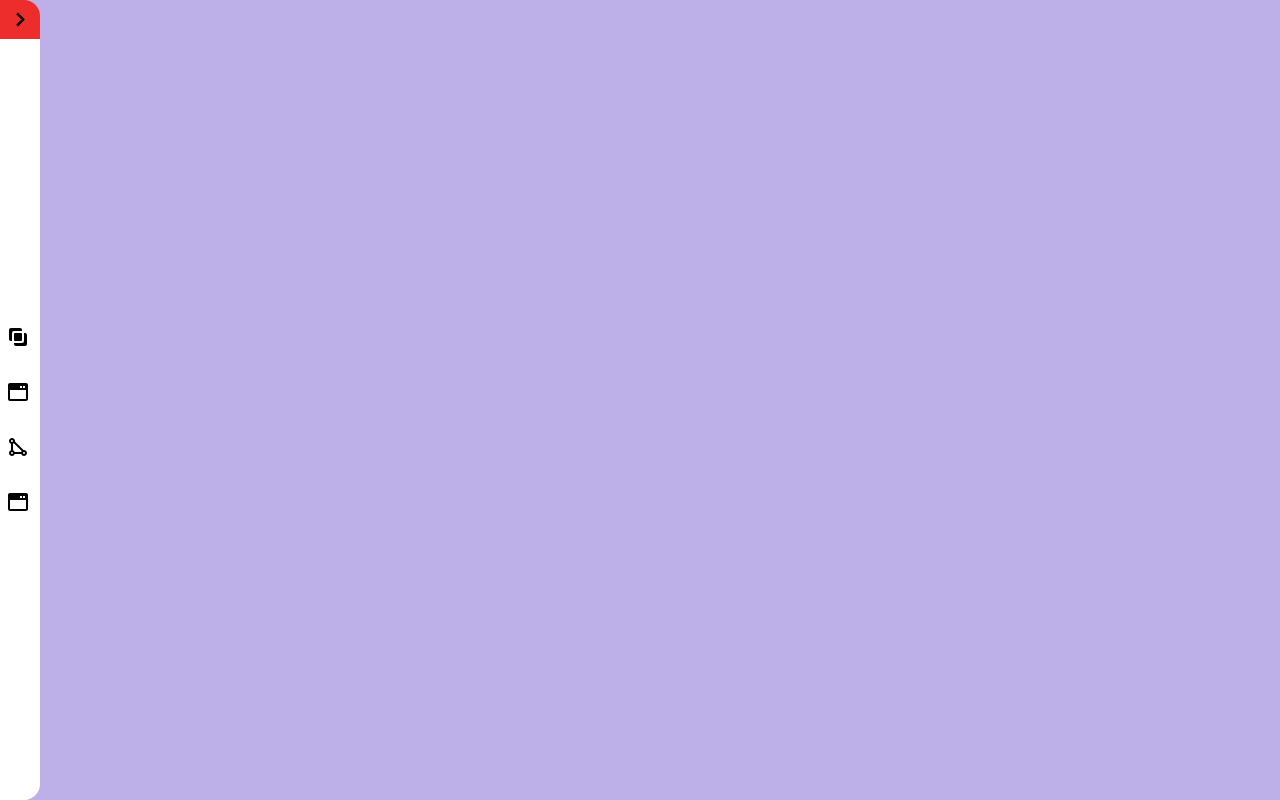
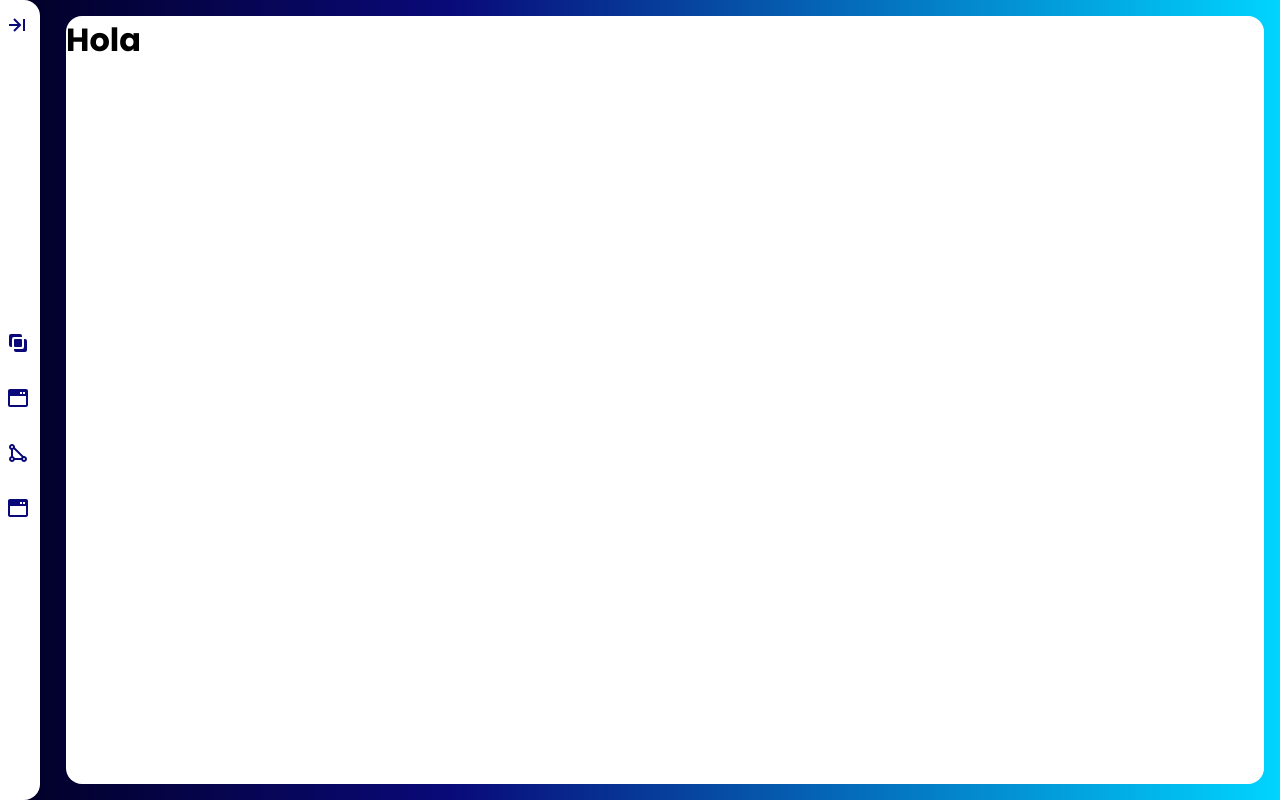
Before and after one commit to Luckord1989/Pruebas_estilos, a PHP site: page / in a window 1280 px wide. Run offline with PHP 8.4, Linux system fonts and the light colour scheme.

Commit message:
Barra de navetgacion operativa

```diff
--- a/efectos.js
+++ b/efectos.js
@@ -1,32 +1,49 @@
+// Declaramos las clases a emplear
+// Clase de los item con menu
 let nav = document.querySelector(".nav");
 let button = nav.children[0];
-let button_icon = document.querySelector(".button__icon");
+let items_menu = document.querySelectorAll(".list__item--click");
+//Clase de los botones
+//Mostramos menu
 
-button.addEventListener("click", () => {
-    button_icon.classList.toggle("giro");
-
-    if (nav.clientWidth == "40") {
-        nav.style.width = "300px";
-    } else {
-        nav.style.width = "40px";
+button.addEventListener("click",() =>{
+    button.classList.toggle("giro");
+    mostrar_menu();
+    if(nav.clientWidth != "40"){
+        ocultar_menu();
     }
 });
 
-// Declaramos las clases a emplear
-// Clase de los item con menu
-let items_menu = document.querySelectorAll(".list__item--click");
-//Clase de los botones
-//Mostramos menu
+function mostrar_menu(){
+    nav.style.width = "300px";
+    mostrar_sub_menu();
+}
+
+function ocultar_menu(){
+    nav.style.width = "40px";
+    ocultar_sub_menu();
+}
+
+function mostrar_sub_menu() {
     items_menu.forEach(item_menu => {
-    let button_menu = item_menu.children[0];
+        var button_menu = item_menu.children[0];
         button_menu.addEventListener("click", () => {
             button_menu.classList.toggle("arrow");
-        menu = button_menu.nextElementSibling;
+            var menu = button_menu.nextElementSibling;
             if (menu.clientHeight == "0") {
                 menu.style.height = menu.scrollHeight + "px";
             } else {
                 menu.style.height = "0px";
             }
         });
+    });
+}
 
+function ocultar_sub_menu() {
+    items_menu.forEach(item_menu => {
+        var button_menu = item_menu.children[0];
+        button_menu.classList.remove("arrow");
+        var menu = item_menu.children[1];
+        menu.style.height = "0px";
     });
+}
--- a/estilo.css
+++ b/estilo.css
@@ -8,8 +8,13 @@
 }
 
 body{
-    background-color: #bdb0e9;
+    background: rgb(2,0,36);
+    background: linear-gradient(90deg, rgba(2,0,36,1) 0%, rgba(9,9,121,1) 35%, rgba(0,212,255,1) 100%);
     font-family: "Poppins", sans-serif;
+    box-sizing: border-box;
+    display: grid;
+    grid-template-columns: auto 1fr;
+    gap: 10px;
 }
 
 .nav {
@@ -17,12 +22,12 @@ body{
     height: 100vh;
     display: flex;
     flex-direction: column;
-    justify-content: space-between;
     overflow: hidden;
+    transition: .5s;
 }
 
 .nav__link{
-    color: #341234;
+    color: #000000;
     display: block;
     padding: 15px 0px;
     text-decoration: none;
@@ -34,27 +39,38 @@ body{
 }
 
 .nav__link--inside:hover{
-    background-color: #bdb0e9;
-    color: #341234;
+    background-color: rgba(9,9,121,1);
+    color: #ffffff;
+    border-radius: 6px 0px 0px 6px;
 }
 
 .button{
     width: 100%;
-    height: 40px;
-    background-color: #ed2c2c;
+    height: 50px;
     border-radius: 0px 16px 0px 0px;
     padding: 5px 5px;
+    background-color: #ffffff;
     cursor: pointer;
     list-style: none;
-    display: flex;
+    display: grid;
+    grid-template-columns: auto 40px;
+    align-items: center;
+}
+
+.button__title{
+    text-align: center;
+    font-size: 12px;
+    overflow: hidden;
+
 }
 
 .giro .button__icon{
-    transform: rotate(90deg);
+    transform: rotate(180deg);
 }
 
 .button__icon{
-    transition: transform .3s;
+    margin-right: auto;
+    transition: transform .5s;
 }
 
 .list {
@@ -93,17 +109,24 @@ body{
 
 .list__arrow{
     margin-left: auto;
-    transition: transform .3s;
+    transition: transform .5s;
 }
 
 .list__show{
     width: 80%;
     margin-left: auto;
-    padding: 0px 2px;
-    border-left: 2px solid #341234;
+    border-left: 2px solid rgba(9,9,121,1);
     border-radius: 6px 0px 0px 6px;
     list-style: none;
     transition: heigth 1.5s;
     height: 0px;
     background-color: #ffffff;
+    transition: .5s;
 }
+
+.contenido{
+    background-color: #ffffff;
+    margin: 16px;
+    border-radius: 16px;
+    overflow: auto;
+}
--- a/index.php
+++ b/index.php
@@ -10,7 +10,10 @@
 <body>
     <div class="nav">
         <div class="button">
-            <img src="icons/arrow.svg" alt="" class="button__icon">
+            <div class="button__title">
+                <h1>Web Solutions</h1>
+            </div>
+            <img src="icons/menu_principal.svg" alt="" class="button__icon">
         </div>
         <ul class="list">
             <div class="list__item">
@@ -64,6 +67,9 @@
 
         </ul>
     </div>
+    <div class="contenido">
+        <h1>Hola</h1>
+    </div>
 
     <script src="efectos.js"></script>
 </body>
```
Also changed, not shown: icons/arrow.svg, icons/complemento.svg, icons/contacto.svg, icons/menu.svg, icons/menu_principal.svg (added), icons/servicio.svg. Lines whose indentation alone changed are shown as unchanged.
